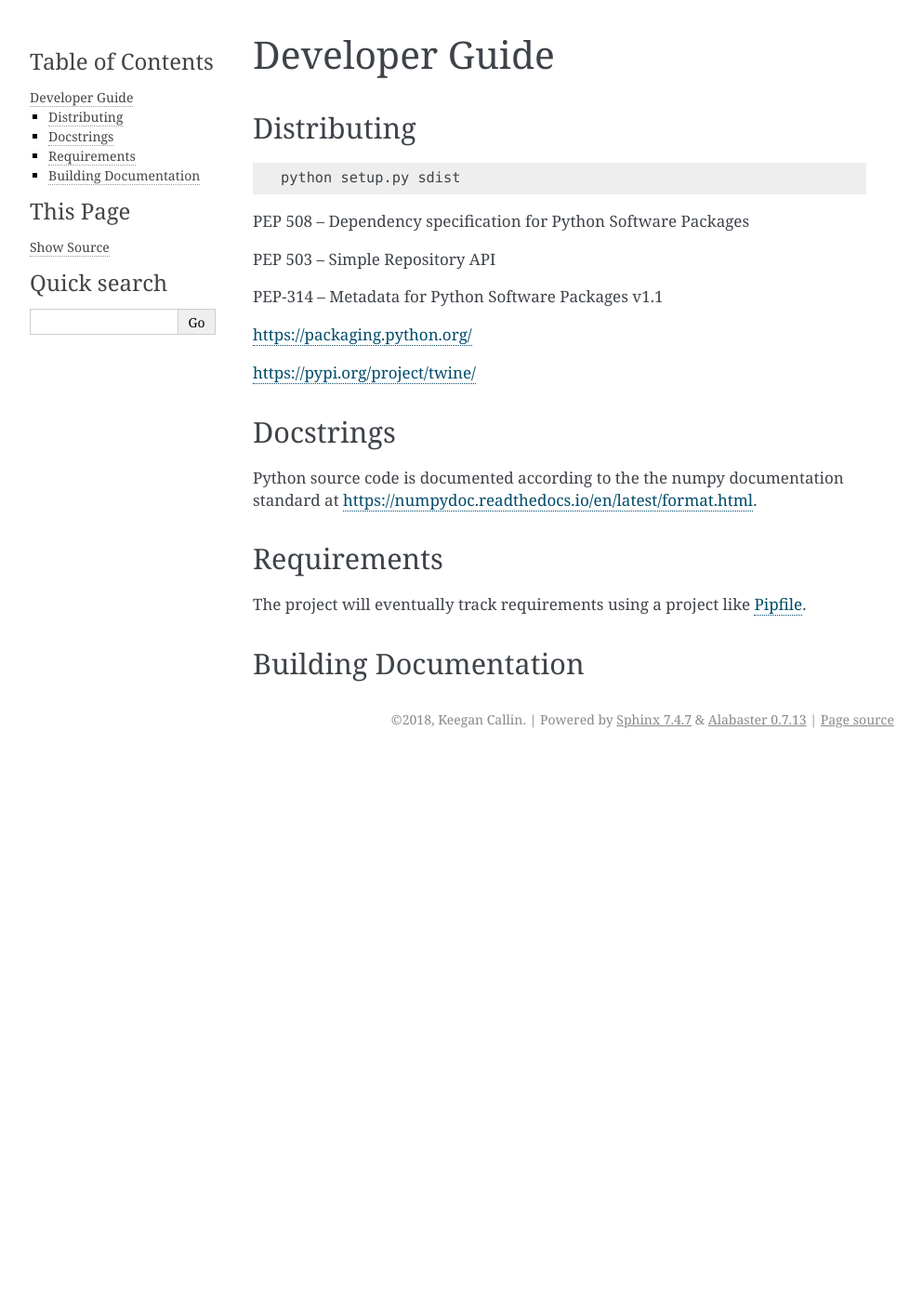
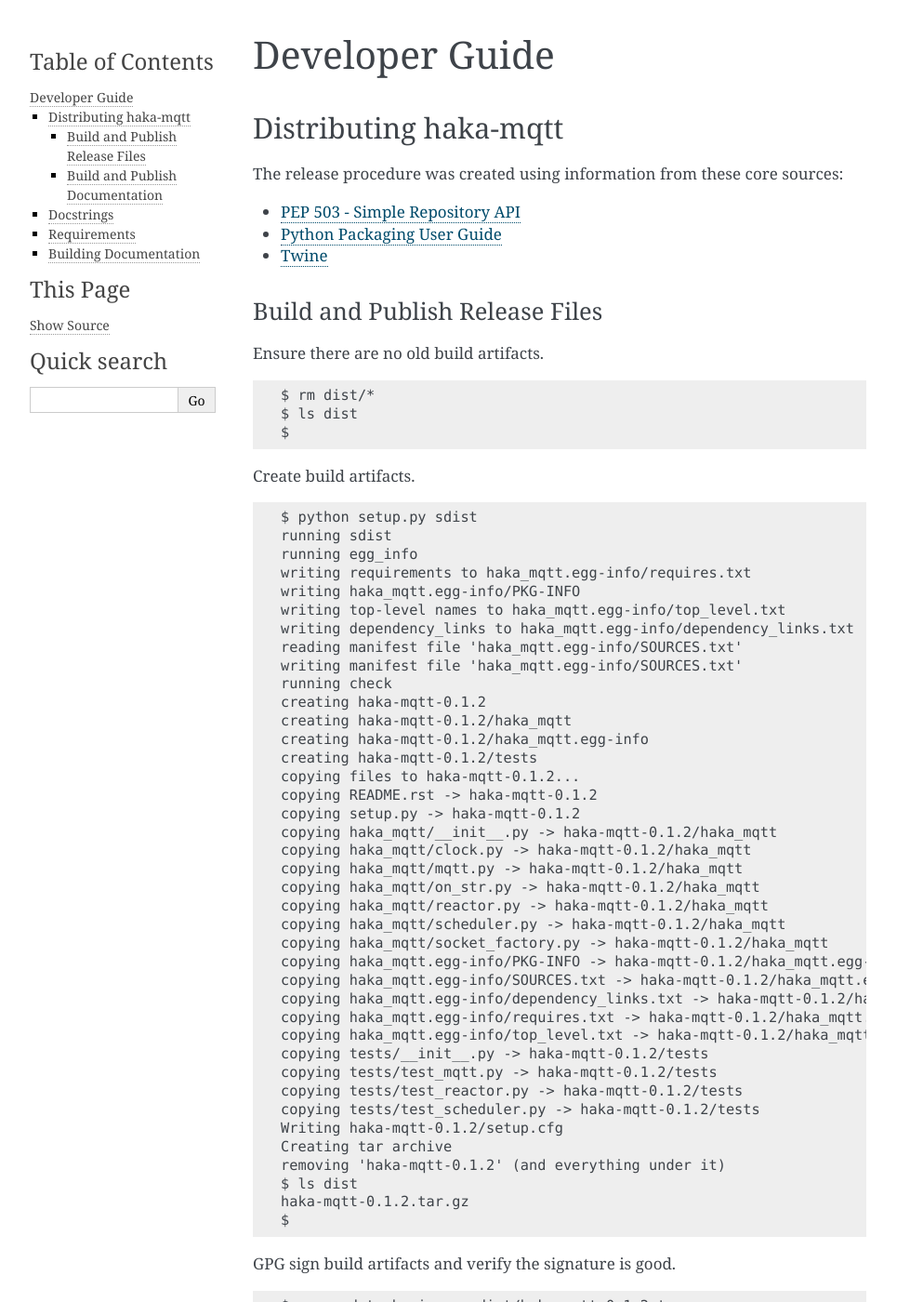
Before and after one commit to kcallin/haka-mqtt, a Sphinx documentation site: the page built from doc/source/developer_guide.rst, in a window 1280 px wide and 1400 px high. Shown: the whole window at 93% size, without its empty margins (148-1141 px from the left). Built offline with Sphinx 7.4.7, drawn with Linux system fonts in a browser that asks for light colours; some of the changed text lies outside the part shown.

Commit message:
Updated developer guide.

```diff
--- a/doc/source/developer_guide.rst
+++ b/doc/source/developer_guide.rst
@@ -3,23 +3,126 @@
 ================
 
 
-Distributing
-=============
+Distributing haka-mqtt
+=======================
 
-.. code-block:: bash
+The release procedure was created using information from these core sources:
 
-   python setup.py sdist
+* `PEP 503 - Simple Repository API <https://www.python.org/dev/peps/pep-0503/>`_
+* `Python Packaging User Guide <https://packaging.python.org/>`_
+* `Twine <https://pypi.org/project/twine/>`_
+
+
+Build and Publish Release Files
+--------------------------------
+
+Ensure there are no old build artifacts.
+
+.. code-block:: none
+
+    $ rm dist/*
+    $ ls dist
+    $
+
+Create build artifacts.
+
+.. code-block:: none
+
+    $ python setup.py sdist
+    running sdist
+    running egg_info
+    writing requirements to haka_mqtt.egg-info/requires.txt
+    writing haka_mqtt.egg-info/PKG-INFO
+    writing top-level names to haka_mqtt.egg-info/top_level.txt
+    writing dependency_links to haka_mqtt.egg-info/dependency_links.txt
+    reading manifest file 'haka_mqtt.egg-info/SOURCES.txt'
+    writing manifest file 'haka_mqtt.egg-info/SOURCES.txt'
+    running check
+    creating haka-mqtt-0.1.2
+    creating haka-mqtt-0.1.2/haka_mqtt
+    creating haka-mqtt-0.1.2/haka_mqtt.egg-info
+    creating haka-mqtt-0.1.2/tests
+    copying files to haka-mqtt-0.1.2...
+    copying README.rst -> haka-mqtt-0.1.2
+    copying setup.py -> haka-mqtt-0.1.2
+    copying haka_mqtt/__init__.py -> haka-mqtt-0.1.2/haka_mqtt
+    copying haka_mqtt/clock.py -> haka-mqtt-0.1.2/haka_mqtt
+    copying haka_mqtt/mqtt.py -> haka-mqtt-0.1.2/haka_mqtt
+    copying haka_mqtt/on_str.py -> haka-mqtt-0.1.2/haka_mqtt
+    copying haka_mqtt/reactor.py -> haka-mqtt-0.1.2/haka_mqtt
+    copying haka_mqtt/scheduler.py -> haka-mqtt-0.1.2/haka_mqtt
+    copying haka_mqtt/socket_factory.py -> haka-mqtt-0.1.2/haka_mqtt
+    copying haka_mqtt.egg-info/PKG-INFO -> haka-mqtt-0.1.2/haka_mqtt.egg-info
+    copying haka_mqtt.egg-info/SOURCES.txt -> haka-mqtt-0.1.2/haka_mqtt.egg-info
+    copying haka_mqtt.egg-info/dependency_links.txt -> haka-mqtt-0.1.2/haka_mqtt.egg-info
+    copying haka_mqtt.egg-info/requires.txt -> haka-mqtt-0.1.2/haka_mqtt.egg-info
+    copying haka_mqtt.egg-info/top_level.txt -> haka-mqtt-0.1.2/haka_mqtt.egg-info
+    copying tests/__init__.py -> haka-mqtt-0.1.2/tests
+    copying tests/test_mqtt.py -> haka-mqtt-0.1.2/tests
+    copying tests/test_reactor.py -> haka-mqtt-0.1.2/tests
+    copying tests/test_scheduler.py -> haka-mqtt-0.1.2/tests
+    Writing haka-mqtt-0.1.2/setup.cfg
+    Creating tar archive
+    removing 'haka-mqtt-0.1.2' (and everything under it)
+    $ ls dist
+    haka-mqtt-0.1.2.tar.gz
+    $
+
+
+GPG sign build artifacts and verify the signature is good.
+
+.. code-block:: none
+
+    $ gpg --detach-sign -a dist/haka-mqtt-0.1.2.tar.gz
+
+    You need a passphrase to unlock the secret key for
+    user: "Keegan Callin <kc@kcallin.net>"
+    4096-bit RSA key, ID DD53792F, created 2017-01-01 (main key ID 14BC2EFF)
+
+    gpg: gpg-agent is not available in this session
+    $ ls dist
+    haka-mqtt-0.1.2.tar.gz  haka-mqtt-0.1.2.tar.gz.asc
+    $ gpg --verify dist/haka-mqtt-0.1.2.tar.gz.asc
+    gpg: assuming signed data in `dist/haka-mqtt-0.1.2.tar.gz'
+    gpg: Signature made Sat 01 Sep 2018 11:00:31 AM MDT using RSA key ID DD53792F
+    gpg: Good signature from "Keegan Callin <kc@kcallin.net>" [ultimate]
+    Primary key fingerprint: BD51 01F1 9699 A719 E563  6D85 4A4A 7B98 14BC 2EFF
+         Subkey fingerprint: BE56 D781 0163 488F C7AE  62AC 3914 0AE2 DD53 792F
+    $
+
+Upload to **TEST** PyPI and look at the resulting release page.  You will
+not be able to revoke your release if you upload a bad one to PyPI.
+
+.. code-block:: none
+
+    $ twine upload --repository-url https://test.pypi.org/legacy/ dist/*
+    Uploading distributions to https://test.pypi.org/legacy/
+    Enter your username: kc
+    Enter your password:
+    Uploading haka-mqtt-0.1.2.tar.gz
+    $
+
+
+Upload to **real** PyPI and verify that the release is complete.
+
+.. code-block:: none
+
+    $ twine upload dist/*
 
 
 PEP 508 -- Dependency specification for Python Software Packages
 
-PEP 503 -- Simple Repository API
-
 PEP-314 -- Metadata for Python Software Packages v1.1
 
-https://packaging.python.org/
 
-https://pypi.org/project/twine/
+Build and Publish Documentation
+--------------------------------
+
+.. code-block:: none
+
+    $ pip install sphinxcontrib-seqdiag
+    $ make html
+    $
 
 
 Docstrings
```
